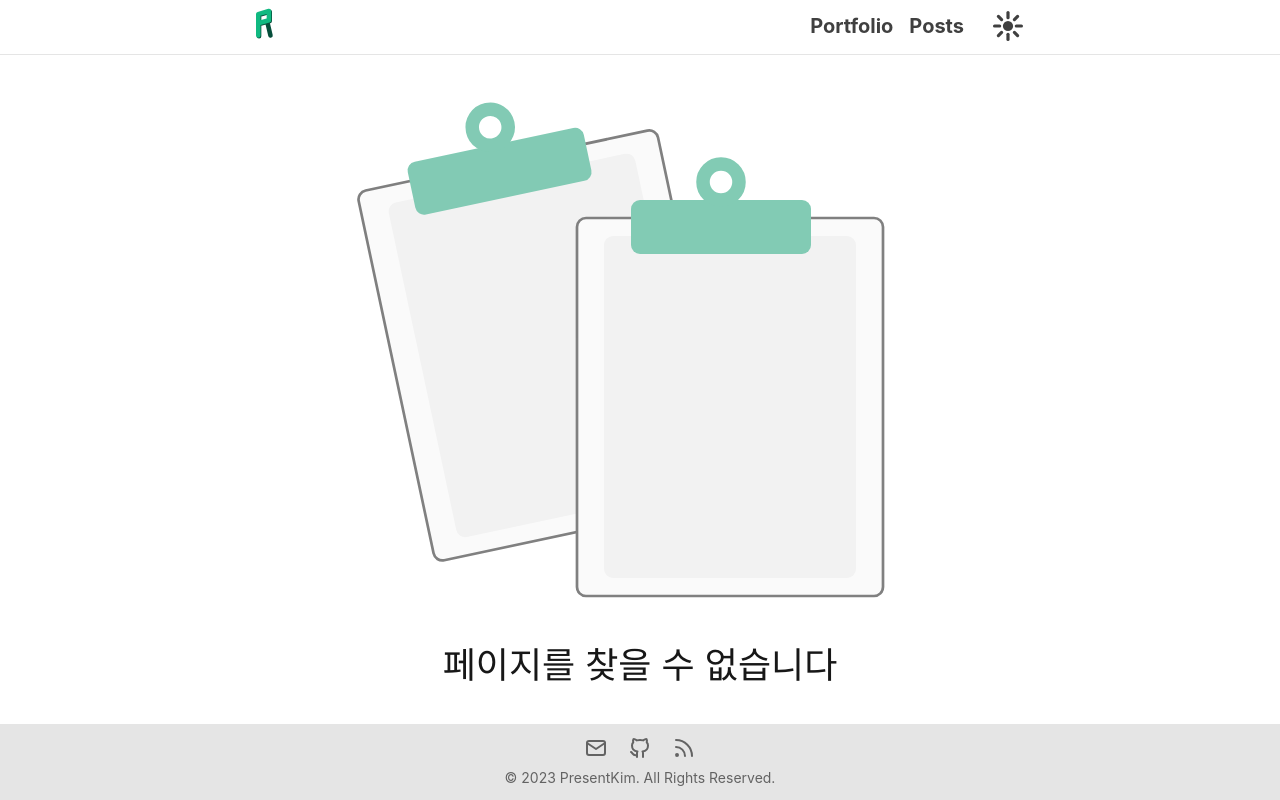
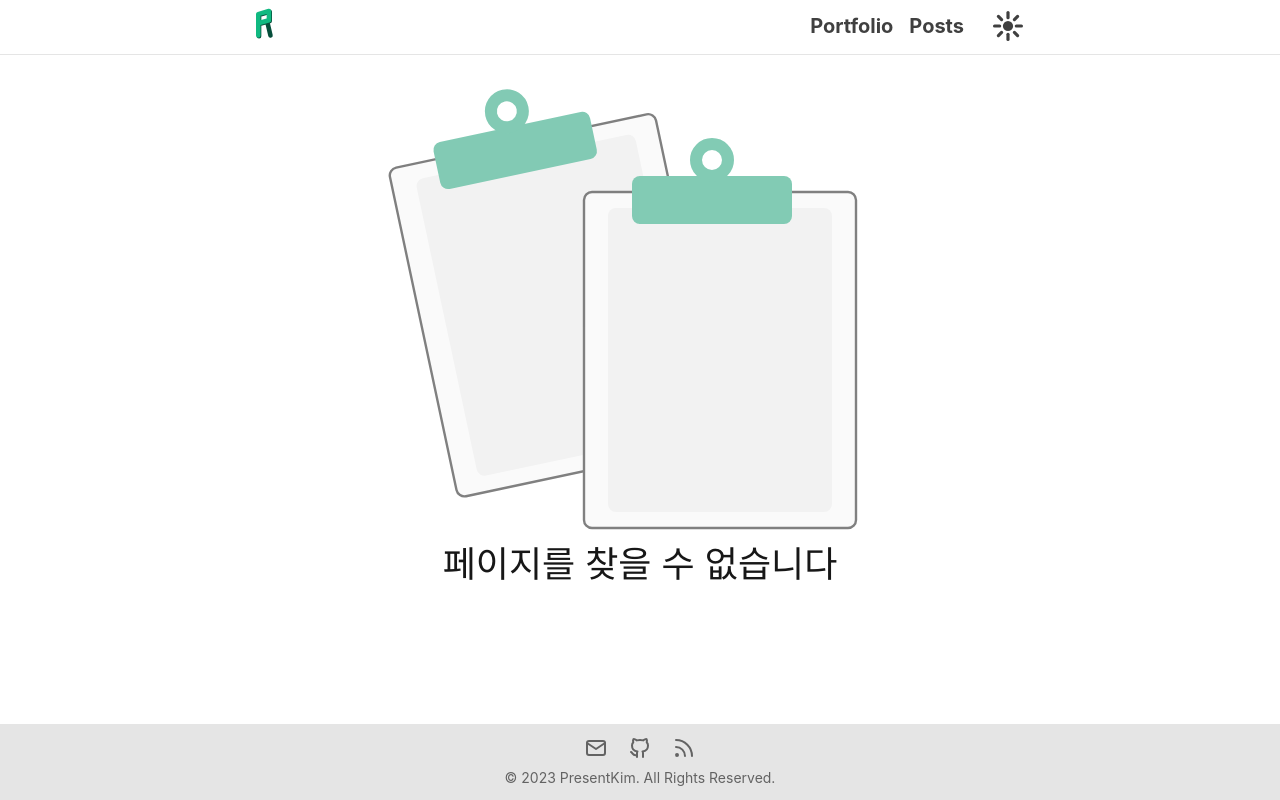
Before and after one commit to PresentKim/presentkim.github.io, a SvelteKit app: page /404 in a window 1280 px wide. Built offline with nearby package versions, Linux system fonts and the light colour scheme; a web font is replaced by a local one.

Commit message:
:lipstick: Remove vertical middle alignment of <main>

```diff
--- a/src/routes/+layout.svelte
+++ b/src/routes/+layout.svelte
@@ -28,7 +28,7 @@
 
 <Header />
 
-<main class="blog-container flex-1 flex flex-col items-center justify-center">
+<main class="blog-container flex-1 flex flex-col">
   <slot />
 </main>
 
--- a/src/routes/404/+page.svelte
+++ b/src/routes/404/+page.svelte
@@ -7,11 +7,12 @@
   description="페이지를 찾을 수 없습니다"
 />
 
+<div class="flex flex-col justify-center items-center">
   <svg
     xmlns="http://www.w3.org/2000/svg"
     role="img"
     viewBox="0 0 64 58"
-  class="mb-10 lg:w-3/4 animate-pulse"
+    class="m-2 w-2/3 animate-pulse"
   >
     <defs>
       <g id="paper-file">
@@ -31,7 +32,14 @@
           width="28"
           height="38"
         />
-      <rect rx="1" class="fill-emerald-600" x="6" y="4" width="20" height="6" />
+        <rect
+          rx="1"
+          class="fill-emerald-600"
+          x="6"
+          y="4"
+          width="20"
+          height="6"
+        />
         <circle
           r="2"
           class="fill-none stroke-emerald-600 stroke-[1.5]"
@@ -43,4 +51,5 @@
     <use href="#paper-file" class="-rotate-12" x="-2" y="6" />
     <use href="#paper-file" x="25" y="9" />
   </svg>
-<div class="text-4xl">페이지를 찾을 수 없습니다</div>
+  <div class="text-2xl md:text-3xl lg:text-4xl">페이지를 찾을 수 없습니다</div>
+</div>
```
Lines whose indentation alone changed are shown as unchanged.
